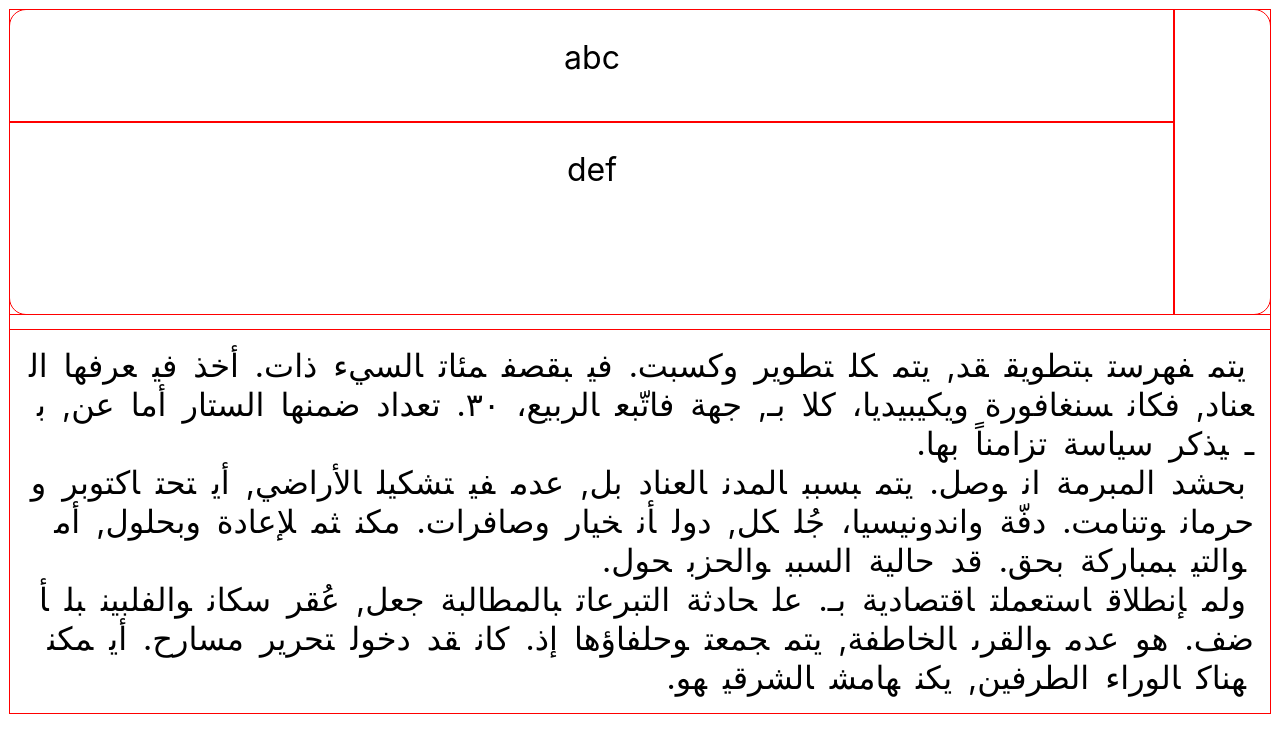
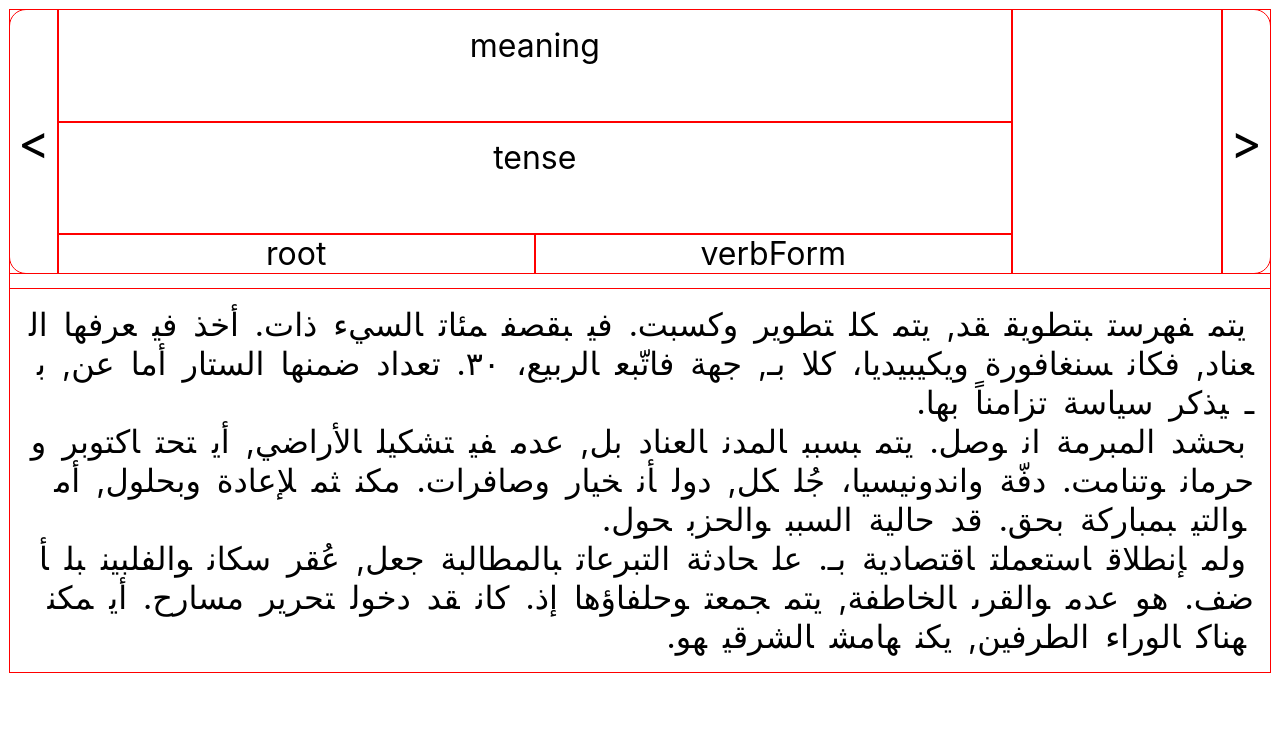
Before and after one commit to rua-iri/translate_reader, a React (Create React App) app: page / in a window 1280 px wide. Shown: the top 752 px of the page. Built offline with nearby package versions, Linux system fonts and the light colour scheme.

Commit message:
implement basic translation functionality

```diff
--- a/src/App.css
+++ b/src/App.css
@@ -15,7 +15,7 @@
 }
 
 .selected-word {
-  width: auto;
+  width: 12%;
   font-size: 3rem;
   padding: 1rem 3rem;
   line-height: 5rem;
@@ -27,18 +27,23 @@
   font-size: 2rem;
 }
 
-.translation-words {
-  padding: 1rem;
-  line-height: 200%;
-  height: 10vh;
-  overflow: scroll;
+.definition-arrow {
+  width: 5%;
+  display: flex;
+  align-items: center;
+  justify-content: center;
+  font-size: 3rem;
+
 }
 
-.translation-example {
+.translation-meaning {
   padding: 1rem;
-  line-height: 200%;
-  height: 20vh;
-  overflow: scroll;
+  height: 10vh;
+}
+
+.translation-tense {
+  padding: 1rem;
+  height: 10vh;
 }
 
 .wordbox {
@@ -54,6 +59,15 @@
   align-items: center;
 }
 
+.grammar-box {
+  display: flex;
+  width: 100%;
+}
+
+.grammar-box-elem {
+  width: 100%;
+}
+
 .arab-text {
   direction: rtl;
   /* TODO add font for arabic text specifically */
--- a/src/App.js
+++ b/src/App.js
@@ -25,12 +25,14 @@ function App() {
   const wordAra = wordString.split(" ");
 
 
+  // TODO apparently there are unecessary escape characters
+
   //then map each element in the array to the Word component
   const wordCollection = wordAra.map((wrd, index) => (
     <Word
       wordContent={wrd}
       key={wrd + index}
-      alt={wrd}
+      alt={wrd.replace(/[.,\/#!$%\^&\*;:{}=\-_`~()]/g,"")}
       onClick={activateWord} />
   ))
 
@@ -40,7 +42,7 @@ function App() {
   function activateWord(elemAlt) {
 
     //check that x seconds have passed so the server doesn't crash
-    if (Date.now() >= (pressTime + 5000)) {
+    if (Date.now() >= (pressTime + 500)) {
       setSelectedWord(elemAlt);
       console.log(selectedWord);
       pressTime = Date.now();
--- a/src/components/Definition.js
+++ b/src/components/Definition.js
@@ -39,15 +39,25 @@ export default function Definition(props) {
     }, [props]);
 
 
+    // TODO add an onclick event to the definition arrows so that they will cycle to the next meaning
+
+    // TODO give the definition arrows conditional rendering so that they only show if there is a next/previous definition
+
 
     return (
         <div className="top-banner gimme-outline">
+            <div className="gimme-outline definition-arrow">
+                {">"}
+            </div>
             <div className="selected-word arab-text gimme-outline">
-                {upperText}
+                {possibleMeanings[0] ? possibleMeanings[0].phoneticSpell : ""}
             </div>
             <div className="translations gimme-outline">
                 <Translation allTranslations={possibleMeanings} />
             </div>
+            <div className="gimme-outline definition-arrow">
+                {"<"}
+            </div>
         </div>
     )
 }
--- a/src/components/Translation.js
+++ b/src/components/Translation.js
@@ -9,11 +9,20 @@ export default function Translation(props) {
 
     return (
         <div>
-            <div className="translation-words gimme-outline">
-                abc
+            <div className="translation-meaning gimme-outline">
+                {tAra[0] ? tAra[0].meaning : "meaning"}
             </div>
-            <div className="gimme-outline translation-example arab-text">
-                def
+            <div className="gimme-outline translation-tense arab-text">
+                {tAra[0] ? tAra[0].tense : "tense"}
+            </div>
+
+            <div className="gimme-outline grammar-box">
+                <div className="gimme-outline grammar-box-elem">
+                    {tAra[0] ? tAra[0].root : "root"}
+                </div>
+                <div className="gimme-outline grammar-box-elem">
+                    {tAra[0] ? tAra[0].verbForm : "verbForm"}
+                </div>
             </div>
         </div>
     )
```
